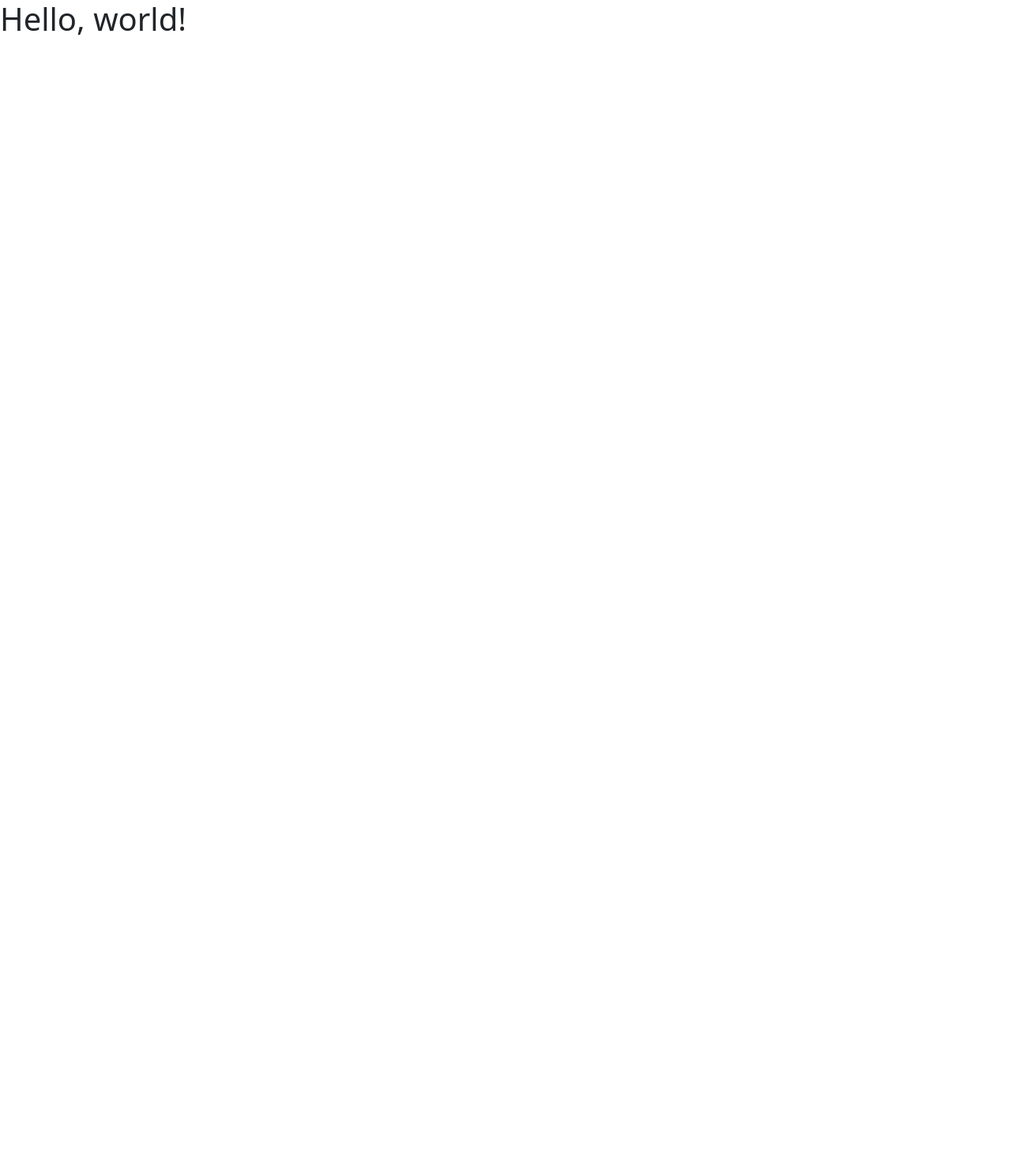
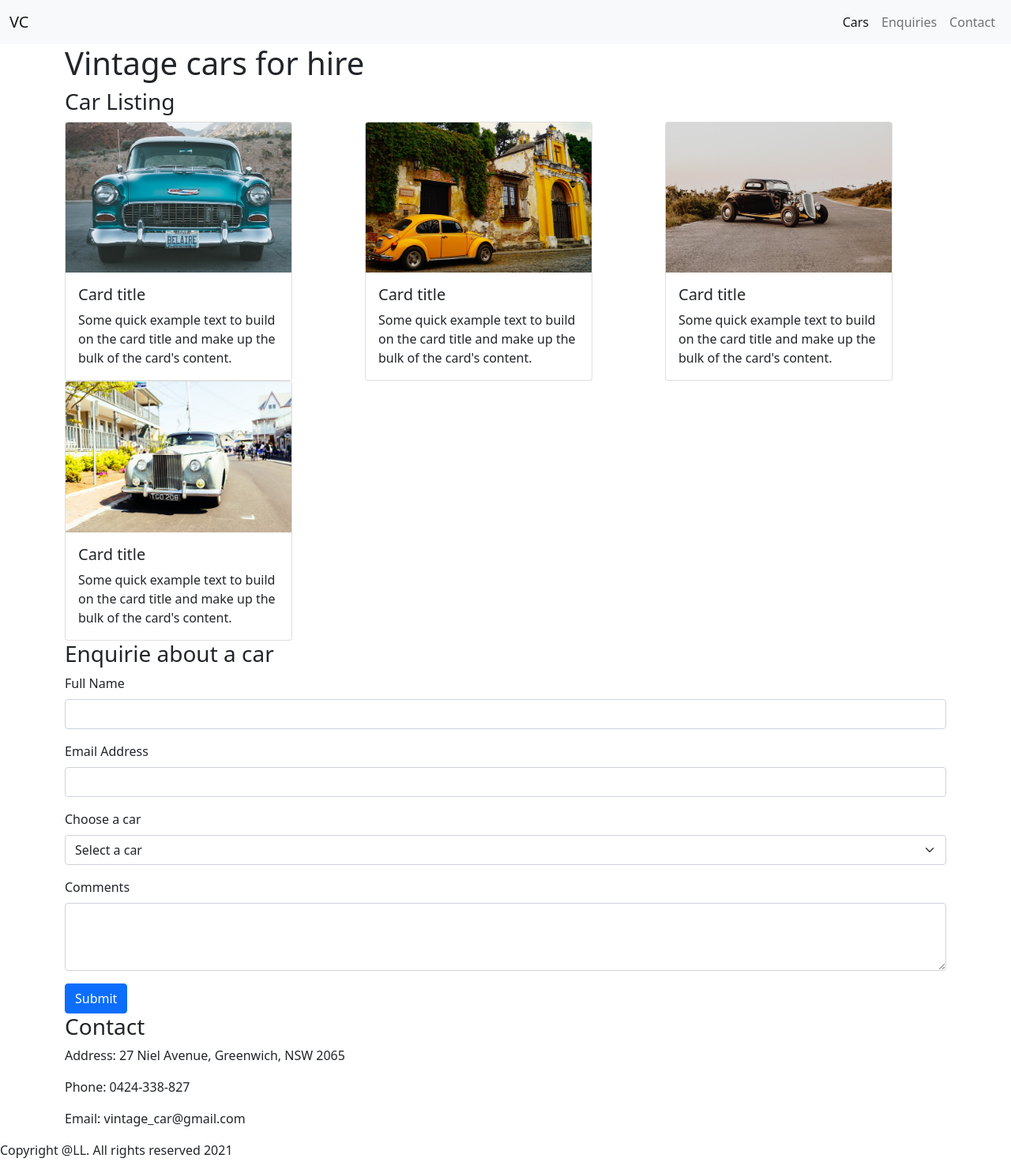
Before and after one commit to xdudy004/ydudura-vintage-car, a plain HTML site: page index.html in a window 1280 px wide. Shown: the whole page at 79% size. Before the commit the page ends 800 px from the top, so only its background shows below. Drawn offline with nearby package versions, Linux system fonts and the light colour scheme.

Commit message:
Saving my page basic

```diff
--- a/index.html
+++ b/index.html
@@ -10,24 +10,150 @@
 
     <!-- CSS style -->
     <link href="./css/style.css" rel="stylesheet">
-    <title>Hello, world!</title>
+    <title>Vintage Car</title>
   </head>
 
   <body>
-    <h1>Hello, world!</h1>
+
+    <!-- Navbar starts -->
+    <nav class="navbar navbar-expand-lg navbar-light bg-light">
+      <div class="container-fluid">
+        <a class="navbar-brand" href="#">VC</a>
+        <button class="navbar-toggler" type="button" data-bs-toggle="collapse" data-bs-target="#navbarNav" aria-controls="navbarNav" aria-expanded="false" aria-label="Toggle navigation">
+          <span class="navbar-toggler-icon"></span>
+        </button>
+        <div class="collapse navbar-collapse justify-content-end" id="navbarNav">
+          <ul class="navbar-nav">
+            <li class="nav-item">
+              <a class="nav-link active" aria-current="page" href="#cars">Cars</a>
+            </li>
+            <li class="nav-item">
+              <a class="nav-link" href="#enquiries">Enquiries</a>
+            </li>
+            <li class="nav-item">
+              <a class="nav-link" href="#contact">Contact</a>
+            </li>
+          </ul>
+        </div>
+      </div>
+    </nav>
+    <!-- Navbar ends -->
+
+
+    <!-- Section Cards starts -->
+    <section id="cars">
+      <div class="container">
+            <h1>Vintage cars for hire</h1>
+            <div class="row">
+            <h3>Car Listing</h3>
+            <div class="col">
+                <div class="card" style="width: 18rem;">
+                <img src="./images/image1.jpg" class="card-img-top" alt="Photo-Car-1">
+                <div class="card-body">
+                    <h5 class="card-title">Card title</h5>
+                    <p class="card-text">Some quick example text to build on the card title and make up the bulk of the card's content.</p>
+                </div>
+                </div>
+            </div>
+            <div class="col">
+                <div class="card" style="width: 18rem;">
+                <img src="./images/image2.jpg" class="card-img-top" alt="Photo-Car-2">
+                <div class="card-body">
+                    <h5 class="card-title">Card title</h5>
+                    <p class="card-text">Some quick example text to build on the card title and make up the bulk of the card's content.</p>
+                </div>
+                </div>
+            </div>
+            <div class="col">
+                <div class="card" style="width: 18rem;">
+                <img src="./images/image3.jpg" class="card-img-top" alt="Photo-Car-3">
+                <div class="card-body">
+                    <h5 class="card-title">Card title</h5>
+                    <p class="card-text">Some quick example text to build on the card title and make up the bulk of the card's content.</p>
+                </div>
+                </div>
+            </div>
+            <div class="col">
+                <div class="card" style="width: 18rem;">
+                <img src="./images/image4.jpg" class="card-img-top" alt="Photo-Car-4">
+                <div class="card-body">
+                    <h5 class="card-title">Card title</h5>
+                    <p class="card-text">Some quick example text to build on the card title and make up the bulk of the card's content.</p>
+                </div>
+                </div>
+            </div>
+            </div>
+        </div>
+    </section>
+    <!-- Section Cards ends -->
+
+
+    <!-- Section Enquiries starts -->
+    <section id="enquiries">
+        <div class="container">
+            <h3>Enquirie about a car</h3>
+            <form class="row g-3">
+
+                <div class="col-md-12">
+                  <label for="fullName" class="form-label">Full Name</label>
+                  <input type="text" class="form-control" id="fullName" name="fullName">
+                </div>
+                <div class="col-md-12">
+                    <label for="emailAddress" class="form-label">Email Address</label>
+                    <input type="email" class="form-control" id="emailAddress" name="emailAddress">
+                </div>
+                <div class="col-md-12">
+                  <label for="carSelect" class="form-label">Choose a car</label>
+                  <select id="carSelect" class="form-select" name="carSelect">
+                    <option selected>Select a car</option>
+                    <option value="rollsRoys">Rolls Roys</option>
+                    <option value="mersedes">Mersedes</option>
+                    <option value="bmw">BMW</option>
+                  </select>
+                </div>
+                <div class="col-md-12">
+                    <label for="comments" class="form-label">Comments</label>
+                    <textarea class="form-control" id="comments" name="comments" rows="3"></textarea>
+                </div>
+                <div class="col-12">
+                  <button type="submit" class="btn btn-primary">Submit</button>
+                </div>
+            </form>
+        </div>
+    </section>
+    <!-- Section Enquiries starts -->
+
+
+    <!-- Section Contact starts  -->
+    <section id="contact">
+        <div class="container">
+            <h3>Contact</h3>
+            <div class="row">
+                <div class="col-md-12">
+                    <p>Address: 27 Niel Avenue, Greenwich, NSW 2065</p>
+                </div>
+                <div class="col-md-12">
+                    <p>Phone: 0424-338-827</p>
+                </div>
+                <div class="col-md-12">
+                    <p>Email: vintage_car@gmail.com</p>
+                </div>
+            </div>
+
+        </div>
+    </section>
+    <!-- Section Contacts ends -->
 
 
 
+    <!-- Footer starts -->
+    <section class="footer">
+        <footer>
+            <p>Copyright @LL. All rights reserved 2021</p>
+        </footer>
+    </section>
+    <!-- Footer ends -->
 
-
-
-
-
-
-
-
-
-    <!-- Optional JavaScript; choose one of the two! -->
 
     <!-- Option 1: Bootstrap Bundle with Popper -->
     <script src="https://cdn.jsdelivr.net/npm/bootstrap@5.1.0/dist/js/bootstrap.bundle.min.js" integrity="sha384-U1DAWAznBHeqEIlVSCgzq+c9gqGAJn5c/t99JyeKa9xxaYpSvHU5awsuZVVFIhvj" crossorigin="anonymous"></script>
```
Also changed, not shown: images/image1.jpg (added), images/image2.jpg (added), images/image3.jpg (added), images/image4.jpg (added), images/image6.jpg (added).
